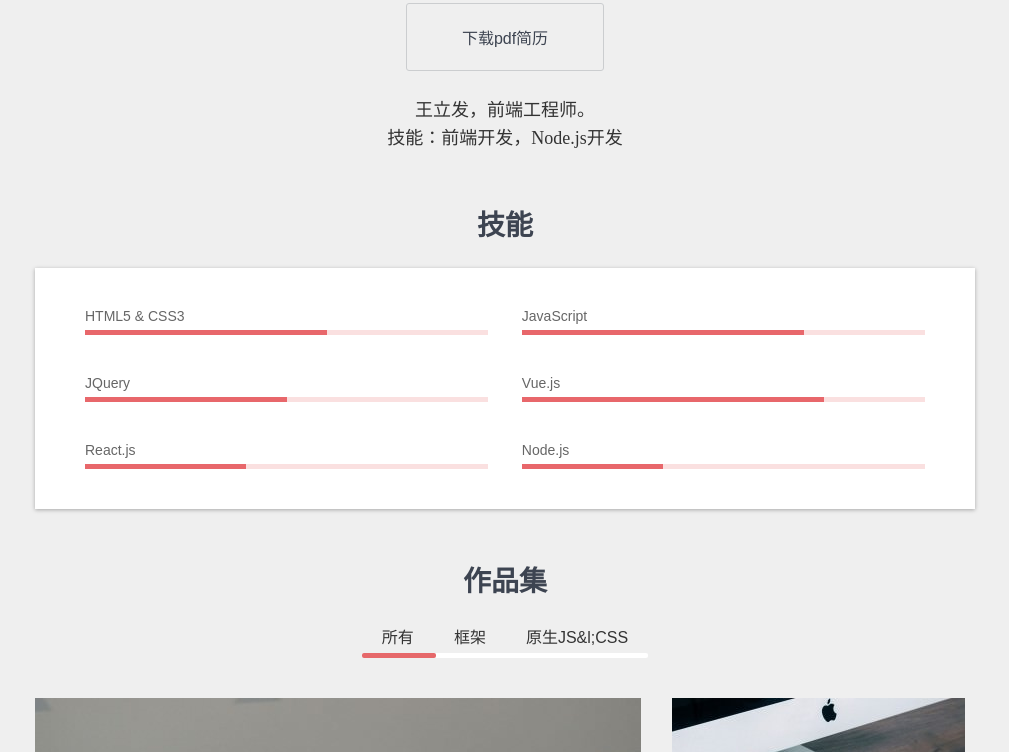
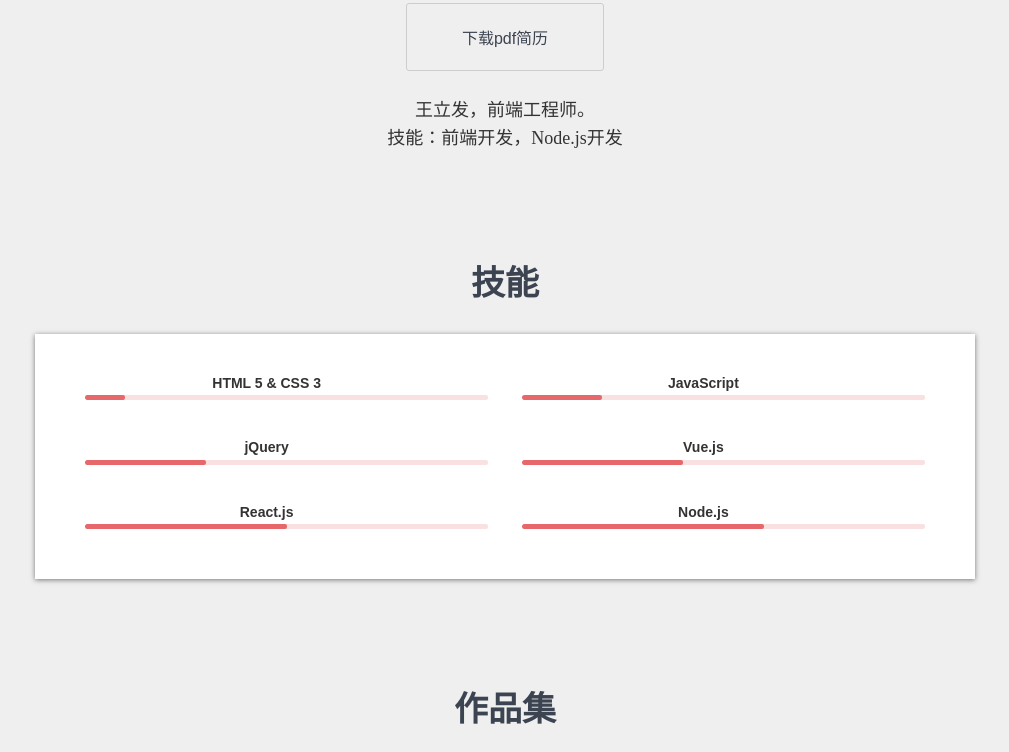
Before and after one commit to wanglifa/resume-2, a plain HTML site: page index.html in a window 1280 px wide. Shown: the part 697-1449 px from the top of the page, without its empty margins (135-1144 px from the left). Drawn offline with Linux system fonts and the light colour scheme.

Commit message:
内容模块动画调整

```diff
--- a/index.html
+++ b/index.html
@@ -129,30 +129,54 @@
 		<h2>技能</h2>
 		<ol class="clearfix">
 			<li>
-				<h3>HTML5 &amp; CSS3</h3>
-				<div class="progressBar"></div>
+			  <h3>
+				HTML 5 &amp; CSS 3
+			  </h3>
+			  <div class="progressBar">
+				<div class="progress" style="width: 10%;"></div>
+			  </div>
 			</li>
 			<li>
-				<h3>JavaScript</h3>
-				<div class="progressBar"></div>
+			  <h3>
+				JavaScript
+			  </h3>
+			  <div class="progressBar">
+				<div class="progress" style="width: 20%"></div>
+			  </div>
 			</li>
 			<li>
-				<h3>JQuery</h3>
-				<div class="progressBar"></div>
+			  <h3>
+				jQuery
+			  </h3>
+			  <div class="progressBar">
+				<div class="progress" style="width: 30%"></div>
+			  </div>
 			</li>
 			<li>
-				<h3>Vue.js</h3>
-				<div class="progressBar"></div>
+			  <h3>
+				Vue.js
+			  </h3>
+			  <div class="progressBar">
+				<div class="progress" style="width: 40%"></div>
+			  </div>
 			</li>
 			<li>
-				<h3>React.js</h3>
-				<div class="progressBar"></div>
+			  <h3>
+				React.js
+			  </h3>
+			  <div class="progressBar">
+				<div class="progress"  style="width: 50%"></div>
+			  </div>
 			</li>
 			<li>
-				<h3>Node.js</h3>
-				<div class="progressBar"></div>
+			  <h3>
+				Node.js
+			  </h3>
+			  <div class="progressBar">
+				<div class="progress"  style="width: 60%"></div>
+			  </div>
 			</li>
-		</ol>
+		  </ol>
 	</section>
 	<section data-x class="portfolio offset" id="sitProduct">
 		<h2>作品集</h2>
--- a/main.css
+++ b/main.css
@@ -64,7 +64,7 @@
 .topNavBar nav{
     float: right;
 }
-.topNavBar nav li{
+.topNavBar nav>ul>li{
     margin: 0 17px;
     transition: all .3s linear;
     position: relative;
@@ -262,61 +262,24 @@
     font-size: 28px;
     margin-bottom: 25px;
 }
-.skills > ol{
-    background: #fff;
-    -webkit-box-shadow:  0 1px 4px rgba(0, 0, 0, 0.3);
-    -moz-box-shadow: 0 1px 4px rgba(0, 0, 0, 0.3);
-    box-shadow:  0 1px 4px rgba(0, 0, 0, 0.3);
-    padding: 40px 50px;
+
+section.skills,
+section.portfolio{ max-width: 940px; margin-left: auto; margin-right: auto; margin-top: 60px; }
+section.skills > h2 ,
+section.portfolio > h2 { text-align: center; color: #3d4451; font-size: 34px; line-height: 1.2; font-weight: 600; }
+section.skills h3 { font-size: 14px; line-height: 1.1; padding-right: 40px; }
+section.skills > ol { background: white; box-shadow: 0px 1px 5px 0px rgba(0, 0, 0, 0.5); padding: 42px 50px 10px; margin-top: 30px; }
+section.skills > ol > li { float: left; width: 48%; box-sizing: border-box; }
+section.skills > ol > li:nth-child(even) { float: right; }
+section.skills .progressBar { height: 5px; background: #FAE1E1;
+border-radius: 2px; margin: 4px 0 40px; overflow: hidden; }
+section.skills .progressBar > .progress { height: 100%; background: #E6686A;
+width: 70%; border-radius: 2px; transform: translateX(0); transition: all 1s; }
+section.skills.offset .progress{
+  transform: translateX(-100%);
 }
-.skills>ol li{
-    float: left;
-    width: 48%;
-    text-align: left;
-    margin-bottom: 40px;
-}
-.skills>ol li:nth-child(2n+2){
-    float: right;
-}
-.skills>ol li h3{
-    font-size: 14px;
-    font-weight: normal;
-    color: #666;
-    margin-bottom: 6px;
-}
-.progressBar{
-    width: 100%;
-    height: 5px;
-    background: #FAE0E0;
-    position: relative;
-}
-.progressBar::before{
-    content: '';
-    height: 100%;
-    width: 60%;
-    position: absolute;
-    top: 0;
-    left: 0;
-    background: #E8676B;
-}
-.skills>ol li:nth-child(2) .progressBar::before{
-    width: 70%;
-}
-.skills>ol li:nth-child(3) .progressBar::before{
-    width: 50%;
-}
-.skills>ol li:nth-child(4) .progressBar::before{
-    width: 75%;
-}
-.skills>ol li:nth-child(5) .progressBar::before{
-    width: 40%;
-}
-.skills>ol li:nth-child(6) .progressBar::before{
-    width: 35%;
-}
-.skills>ol li:nth-child(5),.skills>ol li:last-child{
-    margin-bottom: 0;
-}
+
+
 section.portfolio >nav{
     margin: 0 auto;
     display: inline-block;
```
